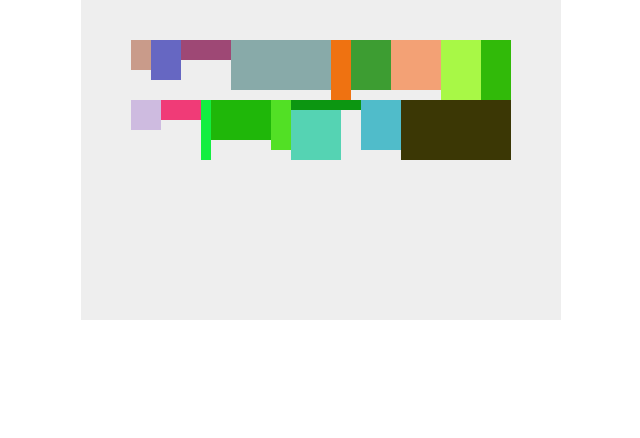
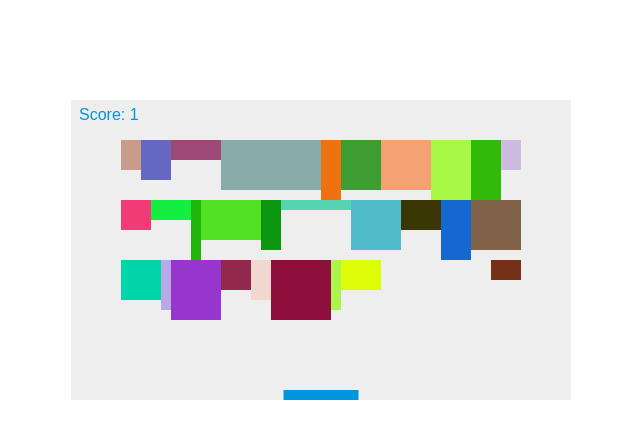
Before and after one commit to Battjmo/BreakStijl, a plain HTML site: page test.html in a window 1280 px wide. Shown: the whole page, without its empty margins (319-959 px from the left). Drawn offline with Linux system fonts and the light colour scheme.

Commit message:
basic custom brick field works in game, add pause button

```diff
--- a/test.html
+++ b/test.html
@@ -4,11 +4,11 @@
     <title>BreakAway</title>
     <style>
     	* { padding: 0; margin: 0; }
-    	canvas { background: #eee; display: block; margin: 0 auto; }
+    	canvas { background: #eee; display: block; margin: 100px auto; }
     </style>
 </head>
 <body>
-<canvas id="myCanvas" width="480" height="320"></canvas>
+<canvas id="myCanvas" width="500" height="300"></canvas>
 <script>
 
 let canvas = document.getElementById("myCanvas");
@@ -18,6 +18,35 @@ function hue() {
 var hue = 'rgb(' + (Math.floor(Math.random() * 256)) + ',' + (Math.floor(Math.random() * 256)) + ',' + (Math.floor(Math.random() * 256)) + ')';
 return hue;
 }
+
+//variable to adjust height value of each row depending on it's placement
+let rowNumer = 0;
+
+//VARIABLES
+//ball vars
+let x = canvas.width/2;
+let y = canvas.height-30;
+let ballRadius = 10;
+let ballColor = "#ffffff"
+//movement
+let dx = 2;
+let dy = -2;
+//paddle
+let paddleHeight = 10;
+let paddleWidth = 75;
+let paddleX = (canvas.width-paddleWidth)/2;
+let rightPressed = false;
+let leftPressed = false;
+
+//bricks
+let brickColumnCount = 10;
+let brickRowCount = 3;
+
+let score = 0;
+
+
+//pause variable
+let play = true;
 
 //row 1
 let brick1 = {x: 50, y: 40, width: 20, height: 30, status: 1, color: hue()};
@@ -29,27 +58,98 @@ let brick6 = {x: 270, y: 40, width: 40, height: 50, status: 1, color: hue()};
 let brick7 = {x: 310, y: 40, width: 50, height: 50, status: 1, color: hue()};
 let brick8 = {x: 360, y: 40, width: 40, height: 60, status: 1, color: hue()};
 let brick9 = {x: 400, y: 40, width: 30, height: 60, status: 1, color: hue()};
+let brick10 = {x: 430, y: 40, width: 20, height: 30, status: 1, color: hue()};
+
 
 //row2
-let brick10 = {x: 50, y: 100, width: 30, height: 30, status: 1, color: hue()};
-let brick11 = {x: 80, y: 100, width: 40, height: 20, status: 1, color: hue()};
-let brick12 = {x: 120, y: 100, width: 10, height: 60, status: 1, color: hue()};
-let brick13 = {x: 130, y: 100, width: 60, height: 40, status: 1, color: hue()};
-let brick14 = {x: 190, y: 100, width: 20, height: 50, status: 1, color: hue()};
-let brick15 = {x: 210, y: 100, width: 70, height: 10, status: 1, color: hue()};
-let brick16 = {x: 210, y: 110, width: 50, height: 50, status: 1, color: hue()};
-let brick17 = {x: 280, y: 100, width: 40, height: 50, status: 1, color: hue()};
-let brick18 = {x: 320, y: 100, width: 110, height: 60, status: 1, color: hue()};
-let brick19 = {x: 280, y: 100, width: 40, height: 50, status: 1, color: hue()};
-let brick20 = {x: 400, y: 100, width: 30, height: 60, status: 1, color: hue()};
+let brick11 = {x: 50, y: 100, width: 30, height: 30, status: 1, color: hue()};
+let brick12 = {x: 80, y: 100, width: 40, height: 20, status: 1, color: hue()};
+let brick13 = {x: 120, y: 100, width: 10, height: 60, status: 1, color: hue()};
+let brick14 = {x: 130, y: 100, width: 60, height: 40, status: 1, color: hue()};
+let brick15 = {x: 190, y: 100, width: 20, height: 50, status: 1, color: hue()};
+let brick16 = {x: 210, y: 100, width: 70, height: 10, status: 1, color: hue()};
+let brick17 = {x: 280, y: 100, width: 50, height: 50, status: 1, color: hue()};
+let brick18 = {x: 330, y: 100, width: 40, height: 30, status: 1, color: hue()};
+let brick19 = {x: 370, y: 100, width: 30, height: 60, status: 1, color: hue()};
+let brick20 = {x: 400, y: 100, width: 50, height: 50, status: 1, color: hue()};
+
+//row3
+let brick21 = {x: 50, y: 160, width: 40, height: 40, status: 1, color: hue()};
+let brick22 = {x: 90, y: 160, width: 10, height: 50, status: 1, color: hue()};
+let brick23 = {x: 100, y: 160, width: 50, height: 60, status: 1, color: hue()};
+let brick24 = {x: 150, y: 160, width: 30, height: 30, status: 1, color: hue()};
+let brick25 = {x: 180, y: 160, width: 20, height: 40, status: 1, color: hue()};
+let brick26 = {x: 200, y: 160, width: 60, height: 60, status: 1, color: hue()};
+let brick27 = {x: 260, y: 160, width: 10, height: 50, status: 1, color: hue()};
+let brick28 = {x: 270, y: 160, width: 40, height: 30, status: 1, color: hue()};
+let brick29 = {x: 310, y: 160, width: 110, height: 40, status: 1, color: hue()};
+let brick30 = {x: 420, y: 160, width: 30, height: 20, status: 1, color: hue()};
 
 
+let brickRow1 = [brick1, brick2, brick3, brick4, brick5, brick6, brick7, brick8, brick9, brick10];
+let brickRow2 = [brick11, brick12, brick13, brick14, brick15, brick16, brick17, brick18, brick19, brick20];
+let brickRow3 = [brick21, brick22, brick23, brick24, brick25, brick26, brick27, brick28, brick29, brick30];
 
-let brickRowLength = 9
-let brickRow1 = [brick1, brick2, brick3, brick4, brick5, brick6, brick7, brick8, brick9];
-let brickRow2 = [brick10, brick11, brick12, brick13, brick14, brick15, brick16, brick17, brick18];
+let bricks = [brickRow1, brickRow2, brickRow3]
 
-let bricks = [brickRow1, brickRow2]
+let bloop = new Audio('./sounds/low-bloop.wav');
+
+
+//FUNCTIONS
+//Event Listeners for keypresses
+document.addEventListener("keydown", keyDownHandler, false);
+document.addEventListener("keyup", keyUpHandler, false);
+document.addEventListener("mousemove", mouseMoveHandler, false);
+//keypress handling
+function keyDownHandler(e) {
+    if(e.keyCode == 39) {
+        rightPressed = true;
+    }
+    else if(e.keyCode == 37) {
+        leftPressed = true;
+    }
+    else if(e.keyCode == 32) {
+      console.log("pause triggered", play);
+      play = !play;
+    }
+}
+function keyUpHandler(e) {
+    if(e.keyCode == 39) {
+        rightPressed = false;
+    }
+    else if(e.keyCode == 37) {
+        leftPressed = false;
+    }
+}
+//mousehandling
+function mouseMoveHandler(e) {
+  let relativeX = e.clientX - canvas.offsetLeft;
+  if ((relativeX > (paddleWidth / 2)) && (relativeX < (canvas.width - (paddleWidth / 2)))) {
+    paddleX = relativeX - (paddleWidth / 2);
+  }
+}
+
+//color generator
+function hue() {
+var hue = 'rgb(' + (Math.floor(Math.random() * 256)) + ',' + (Math.floor(Math.random() * 256)) + ',' + (Math.floor(Math.random() * 256)) + ')';
+return hue;
+}
+//BALL DRAWER
+function drawBall() {
+  ctx.beginPath();
+  ctx.arc(x, y, ballRadius, 0, Math.PI*2);
+  ctx.fillStyle = ballColor;
+  ctx.fill();
+  ctx.closePath();
+}
+//PADDLE DRAWER
+function drawPaddle() {
+    ctx.beginPath();
+    ctx.rect(paddleX, canvas.height - paddleHeight, paddleWidth, paddleHeight);
+    ctx.fillStyle = "#0095DD";
+    ctx.fill();
+    ctx.closePath();
+}
 
 function drawBricks() {
   for (let i = 0; i < bricks.length; i++) {
@@ -64,7 +164,90 @@ function drawBricks() {
     }
   }
 
-drawBricks()
+  //COLLISION DETECTION
+  function collisionDetection() {
+      for(let c = 0; c < bricks.length; c++) {
+          for(let r = 0; r < bricks[c].length; r++) {
+              let b = bricks[c][r];
+              if (b.status === 1) {
+              if (x > b.x && x < b.x + b.width && y > b.y && y < b.y + b.height && (score <= (brickRowCount * brickColumnCount - 1))) {
+                bloop.play();
+                dy = -dy;
+                b.status = 0;
+                score++;
+                ballColor = hue();
+                if (x > b.x && x < b.x + b.width && y > b.y && y < b.y + b.height && (score === brickRowCount * brickColumnCount)) {
+                  dy = -dy;
+                  b.status = 0;
+                  win.play();
+                  alert("YOU WON DOOD!");
+                  document.location.reload();
+                      }
+                  }
+              }
+          }
+      }
+  }
+
+  //score func
+  function drawScore() {
+    ctx.font = "16px Arial";
+    ctx.fillStyle = "#0095DD";
+    ctx.fillText("Score: " + score, 8, 20)
+  }
+
+
+
+  //GAME LOOP
+  function draw() {
+    ctx.clearRect(0, 0, canvas.width, canvas.height);
+    drawBricks();
+    drawBall();
+    drawPaddle();
+    drawScore();
+    collisionDetection();
+
+    if (play) {
+  //bouncing
+    if(x + dx > canvas.width-ballRadius || x + dx < ballRadius) {
+        dx = -dx;
+        ballColor = hue();
+    }
+    if(y + dy < ballRadius) {
+        dy = -dy;
+        ballColor = hue();
+    } else if(y + dy > canvas.height-ballRadius) {
+        if(x > paddleX && x < paddleX + paddleWidth) {
+            dy = -dy;
+            ballColor = hue();
+        }
+  //losing if the ball goes out the bottom
+        else {
+            alert("GAME OVER");
+            location.reload(true);
+        }
+    }
+  //moving the paddle
+    if(rightPressed && paddleX < canvas.width-paddleWidth) {
+      paddleX += 7;
+    }
+    else if(leftPressed && paddleX > 0) {
+        paddleX -= 7;
+    }
+  //changing ball position
+    x += dx;
+    y += dy;
+
+  }
+    requestAnimationFrame(draw);
+
+    //end of draw
+  }
+
+
+
+  //interval
+  let game = draw();
 
 </script>
 </body>
```
